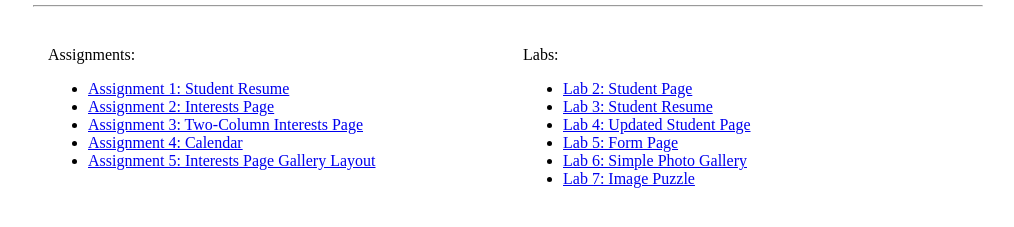
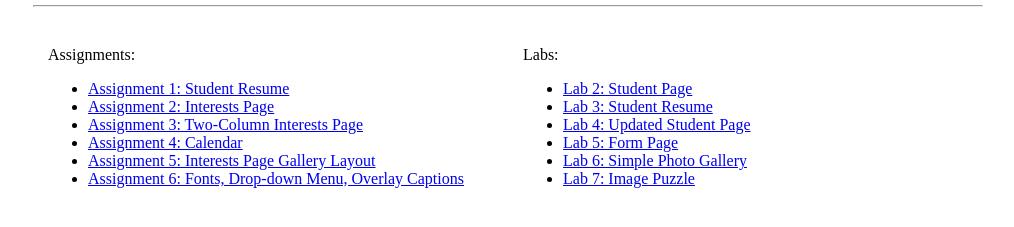
Before and after one commit to uscwebdev/itp104-submissions-jimmyhua330, a plain HTML site: page index.html in a window 1280 px wide. Shown: the part 479-706 px from the top of the page, without its empty margins (132-1146 px from the left). Drawn offline with Linux system fonts and the light colour scheme.

Commit message:
Update index.html

```diff
--- a/index.html
+++ b/index.html
@@ -67,6 +67,7 @@
         <li><a target="_blank" href="assignment_03/assignment_03.html">Assignment 3: Two-Column Interests Page</a></li>
         <li><a target="_blank" href="assignment_04/assignment_04.html">Assignment 4: Calendar</a></li>
         <li><a target="_blank" href="assignment_05/assignment_05.html">Assignment 5: Interests Page Gallery Layout</a></li>
+        <li><a target="_blank" href="assignment_06/assignment_06.html">Assignment 6: Fonts, Drop-down Menu, Overlay Captions</a></li>
     </ul>
   </div> <!-- left column -->
   <div class="right">
```
